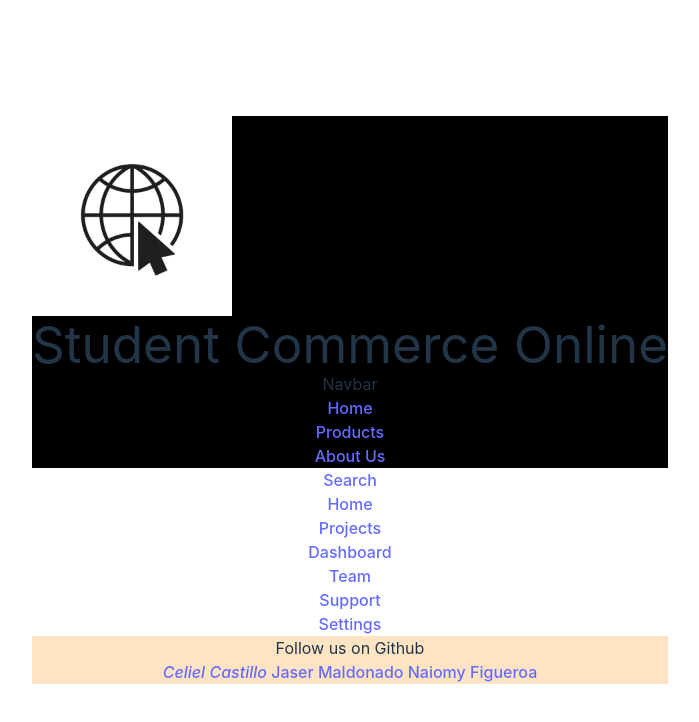
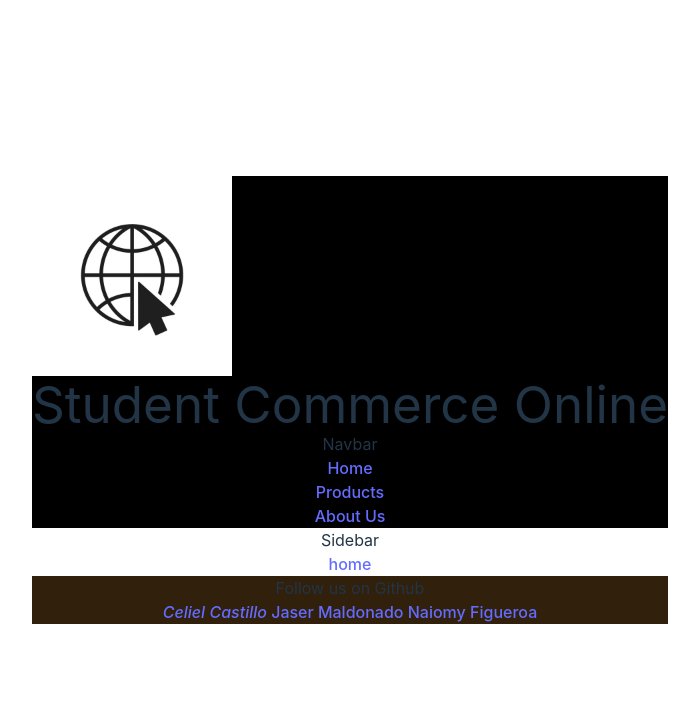
Before and after one commit to celicasti9/react-project-1, a React (Vite) app: page / in a window 1280 px wide. Shown: the top 722 px of the page, without its empty margins (290-989 px from the left). Built offline with nearby package versions, Linux system fonts and the light colour scheme.

Commit message:
Starting to work with delete button.

```diff
--- a/components/Sidebar.jsx
+++ b/components/Sidebar.jsx
@@ -2,69 +2,25 @@ import React from "react";
 
 function Sidebar() {
     return (
-        <nav id="navbar">
-      <ul class="navbar-items flexbox-col">
-        <li class="navbar-logo flexbox-left">
+        <div className="sidebar">
+        <ul>
+            <h3>
+                Sidebar
+            </h3>
+            <li><a href="#">home</a>
 
-        </li>
-        <li class="navbar-item flexbox-left">
-          <a class="navbar-item-inner flexbox-left">
-            <div class="navbar-item-inner-icon-wrapper flexbox">
-              <ion-icon name="search-outline"></ion-icon>
-            </div>
-            <span class="link-text">Search</span>
-          </a>
-        </li>
-        <li class="navbar-item flexbox-left">
-          <a class="navbar-item-inner flexbox-left">
-            <div class="navbar-item-inner-icon-wrapper flexbox">
-              <ion-icon name="home-outline"></ion-icon>
-            </div>
-            <span class="link-text">Home</span>
-          </a>
-        </li>
-        <li class="navbar-item flexbox-left">
-          <a class="navbar-item-inner flexbox-left">
-            <div class="navbar-item-inner-icon-wrapper flexbox">
-              <ion-icon name="folder-open-outline"></ion-icon>
-            </div>
-            <span class="link-text">Projects</span>
-          </a>
-        </li>
-        <li class="navbar-item flexbox-left">
-          <a class="navbar-item-inner flexbox-left">
-            <div class="navbar-item-inner-icon-wrapper flexbox">
-              <ion-icon name="pie-chart-outline"></ion-icon>
-            </div>
-            <span class="link-text">Dashboard</span>
-          </a>
-        </li>
-        <li class="navbar-item flexbox-left">
-          <a class="navbar-item-inner flexbox-left">
-            <div class="navbar-item-inner-icon-wrapper flexbox">
-              <ion-icon name="people-outline"></ion-icon>
-            </div>
-            <span class="link-text">Team</span>
-          </a>
-        </li>
-        <li class="navbar-item flexbox-left">
-          <a class="navbar-item-inner flexbox-left">
-            <div class="navbar-item-inner-icon-wrapper flexbox">
-              <ion-icon name="chatbubbles-outline"></ion-icon>
-            </div>
-            <span class="link-text">Support</span>
-          </a>
-        </li>
-        <li class="navbar-item flexbox-left">
-          <a class="navbar-item-inner flexbox-left">
-            <div class="navbar-item-inner-icon-wrapper flexbox">
-              <ion-icon name="settings-outline"></ion-icon>
-            </div>
-            <span class="link-text">Settings</span>
-          </a>
-        </li>
-      </ul>
-    </nav>
+            </li>
+            <li><a href="#"></a>
+
+            </li>
+            <li><a href="#"></a>
+
+            </li>
+            <li><a href="#"></a>
+
+            </li>
+        </ul>
+        </div>
     )
 }
 
--- a/src/App.css
+++ b/src/App.css
@@ -55,5 +55,5 @@
 
 
 .footer {
-  background-color: bisque;
+  background-color: rgb(48, 32, 12);
 }
```
Also changed, not shown: components/DeleteButton.jsx (added, +13 -0 lines).
